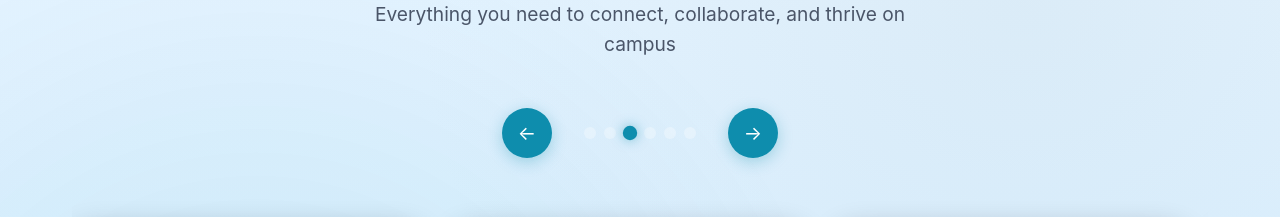
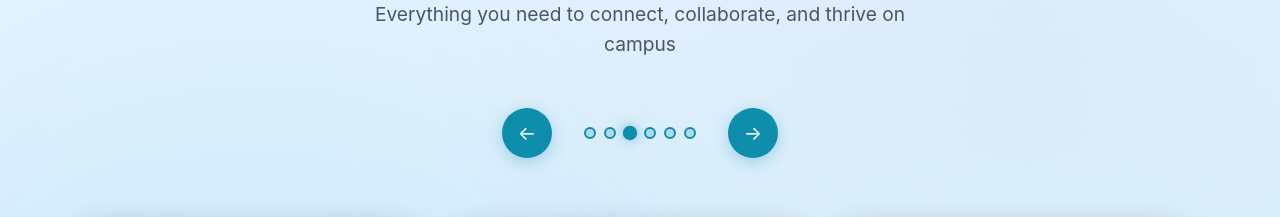
Before and after one commit to Full-Stack-Four-Eyes/Surge, a React (Vite) app: page / in a window 1280 px wide. Shown: the part 1040-1257 px from the top of the page. Built offline with nearby package versions, Linux system fonts and the light colour scheme; no server answers.

Commit message:
corrected cards

```diff
--- a/src/pages/LandingPage.css
+++ b/src/pages/LandingPage.css
@@ -830,16 +830,27 @@
   width: 12px;
   height: 12px;
   border-radius: 50%;
-  border: none;
-  background: rgba(255, 255, 255, 0.3);
+  border: 2px solid #0e8dad;
+  background: rgba(255, 255, 255, 0.5);
   cursor: pointer;
   transition: all 0.3s ease;
+}
+
+/* Light mode indicator styling */
+:not(.dark-mode) .indicator {
+  background: rgba(14, 141, 173, 0.2);
+  border-color: #0e8dad;
 }
 
 .indicator.active {
   background: #0e8dad;
   transform: scale(1.2);
   box-shadow: 0 0 10px rgba(14, 141, 173, 0.5);
+}
+
+.indicator:hover {
+  background: #0e8dad;
+  transform: scale(1.1);
 }
 
 .features-slider-container {
--- a/src/pages/LandingPage.jsx
+++ b/src/pages/LandingPage.jsx
@@ -46,6 +46,18 @@ export default function LandingPage() {
       icon: '📊',
       title: 'Post Analytics',
       description: 'Track views, applicants, and engagement stats.'
+    },
+    {
+      id: 7,
+      icon: '🔔',
+      title: 'Smart Notifications',
+      description: 'Get instant alerts for applications, messages, and status updates.'
+    },
+    {
+      id: 8,
+      icon: '📝',
+      title: 'Resume Management',
+      description: 'Upload and manage your resume with secure cloud storage.'
     }
   ]
 
@@ -107,27 +119,35 @@ export default function LandingPage() {
       isManualScroll.current = true
     }
 
-    // Use a slight delay to ensure DOM measurements are accurate
-    setTimeout(() => {
+    // Use requestAnimationFrame for smoother scrolling and accurate measurements
+    requestAnimationFrame(() => {
       if (!sliderRef.current) return
 
       const slideWidth = getSlideWidth()
-
-      // Calculate target scroll position based on slide index
-      let targetScroll = safeIndex * slideWidth
 
       // Get container dimensions
       const containerWidth = sliderRef.current.clientWidth
       const totalWidth = sliderRef.current.scrollWidth
 
+      // Calculate target scroll position based on slide index
+      let targetScroll = safeIndex * slideWidth
+
       // Calculate maximum possible scroll
       const maxScroll = Math.max(0, totalWidth - containerWidth)
 
-      // For the last few slides, ensure we scroll to the end if needed
-      // This handles cases where slides don't fully fill the container
-      if (safeIndex >= features.length - 1) {
+      // For all slides, ensure we don't exceed maxScroll
+      // But for the last slide, we want to scroll to the very end
+      if (safeIndex === features.length - 1) {
+        // Last slide: scroll to the maximum possible position
         targetScroll = maxScroll
+      } else if (safeIndex === features.length - 2) {
+        // Second to last slide: calculate normal position
+        targetScroll = safeIndex * slideWidth
+        // Ensure we don't exceed max, but allow it to be close to max
+        targetScroll = Math.min(targetScroll, maxScroll)
       } else {
+        // All other slides: normal calculation
+        targetScroll = safeIndex * slideWidth
         targetScroll = Math.min(targetScroll, maxScroll)
       }
 
@@ -139,7 +159,7 @@ export default function LandingPage() {
         behavior: 'smooth'
       })
 
-      // Update state
+      // Update state immediately
       setCurrentSlide(safeIndex)
 
       if (isManual) {
@@ -150,25 +170,17 @@ export default function LandingPage() {
           isManualScroll.current = false
         }, 600)
       }
-    }, 50)
+    })
   }
 
   const nextSlide = () => {
-    if (currentSlide < features.length - 1) {
-      scrollToSlide(currentSlide + 1, true)
-    } else {
-      // Loop back to start
-      scrollToSlide(0, true)
-    }
+    const nextIndex = (currentSlide + 1) % features.length
+    scrollToSlide(nextIndex, true)
   }
 
   const prevSlide = () => {
-    if (currentSlide > 0) {
-      scrollToSlide(currentSlide - 1, true)
-    } else {
-      // Loop to end
-      scrollToSlide(features.length - 1, true)
-    }
+    const prevIndex = currentSlide === 0 ? features.length - 1 : currentSlide - 1
+    scrollToSlide(prevIndex, true)
   }
 
   const resetAutoScroll = () => {
@@ -291,7 +303,7 @@ export default function LandingPage() {
             </button>
 
             <div className="slide-indicators">
-              {features.map((_, index) => (
+              {features.slice(0, 6).map((_, index) => (
                 <button
                   key={index}
                   className={`indicator ${currentSlide === index ? 'active' : ''}`}
```
